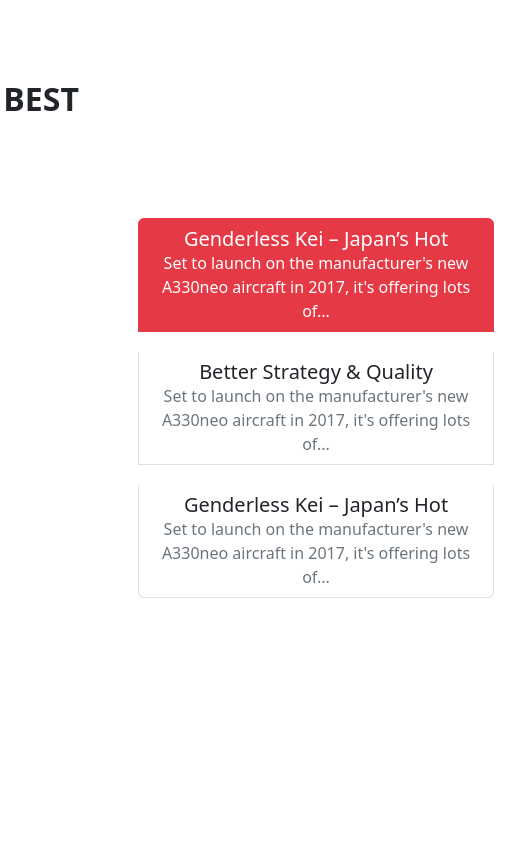
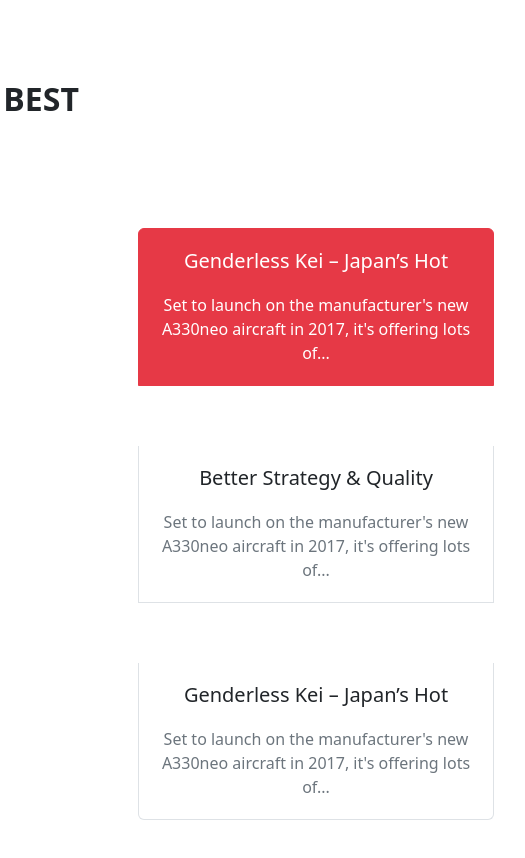
Before and after one commit to shankarjatin/fyle_assignment, a plain HTML site: page page4/page4.html in a window 1280 px wide. Shown: the full height of the page, 704-1229 px from the left. Before the commit the page ends 800 px from the top, so only its background shows below. Drawn offline with nearby package versions, Linux system fonts and the light colour scheme.

Commit message:
our projects done

```diff
--- a/page4/style.css
+++ b/page4/style.css
@@ -8,6 +8,7 @@
   }
 
   .list-group-item.active p {
+    padding-top: 20px;
     margin: 0;
     color: #ffffff;
   }
@@ -21,12 +22,15 @@
 
 .list-group{
     justify-content: space-evenly;
-    gap:20px;
-padding-top: 30px;
+    gap:60px;
+padding-top: 40px;
 padding-bottom: 0px;
 }
   .list-group-item {
     cursor: pointer;
+    justify-content: space-evenly;
+    padding-top: 20px;
+    padding-bottom: 20px;
 
   }
 
@@ -36,6 +40,7 @@ padding-bottom: 0px;
   }
 
   .list-group-item p {
+    padding-top: 20px;
     margin: 0;
     color: #6c757d;
   }
```
